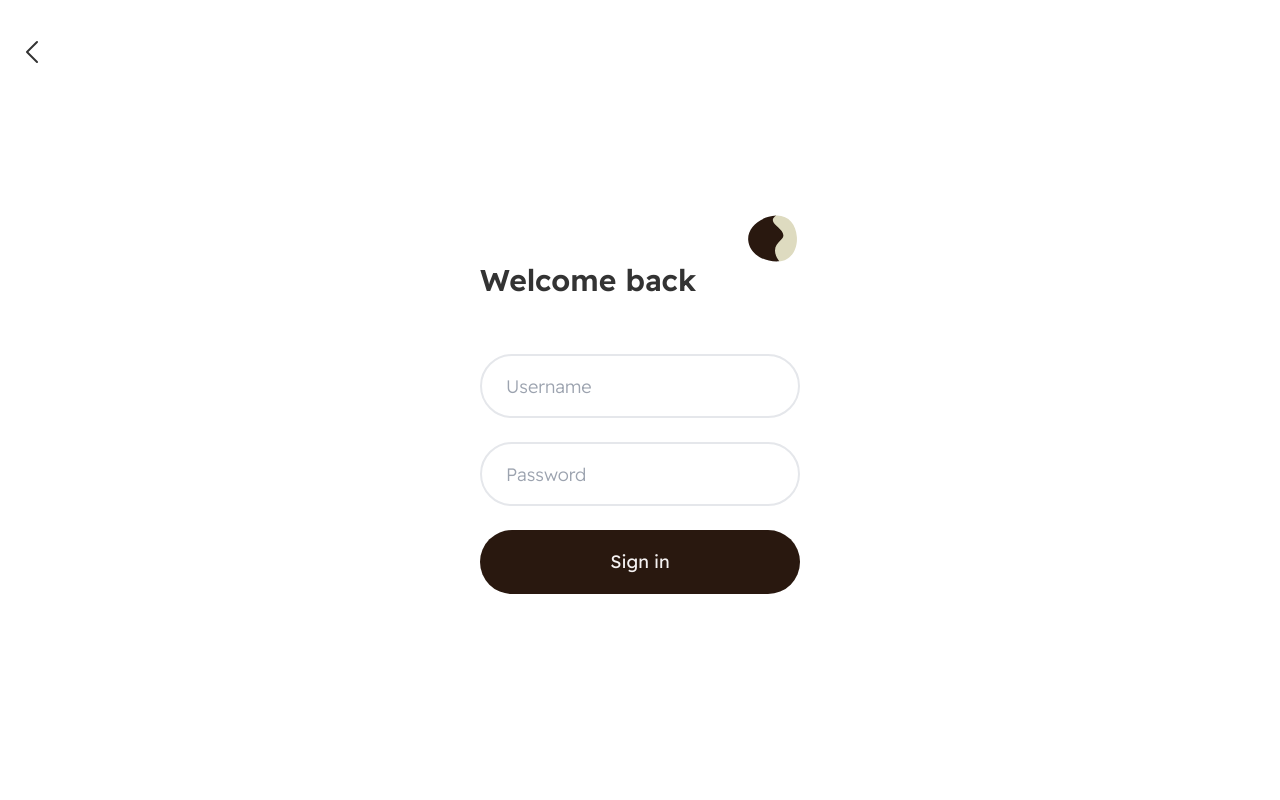
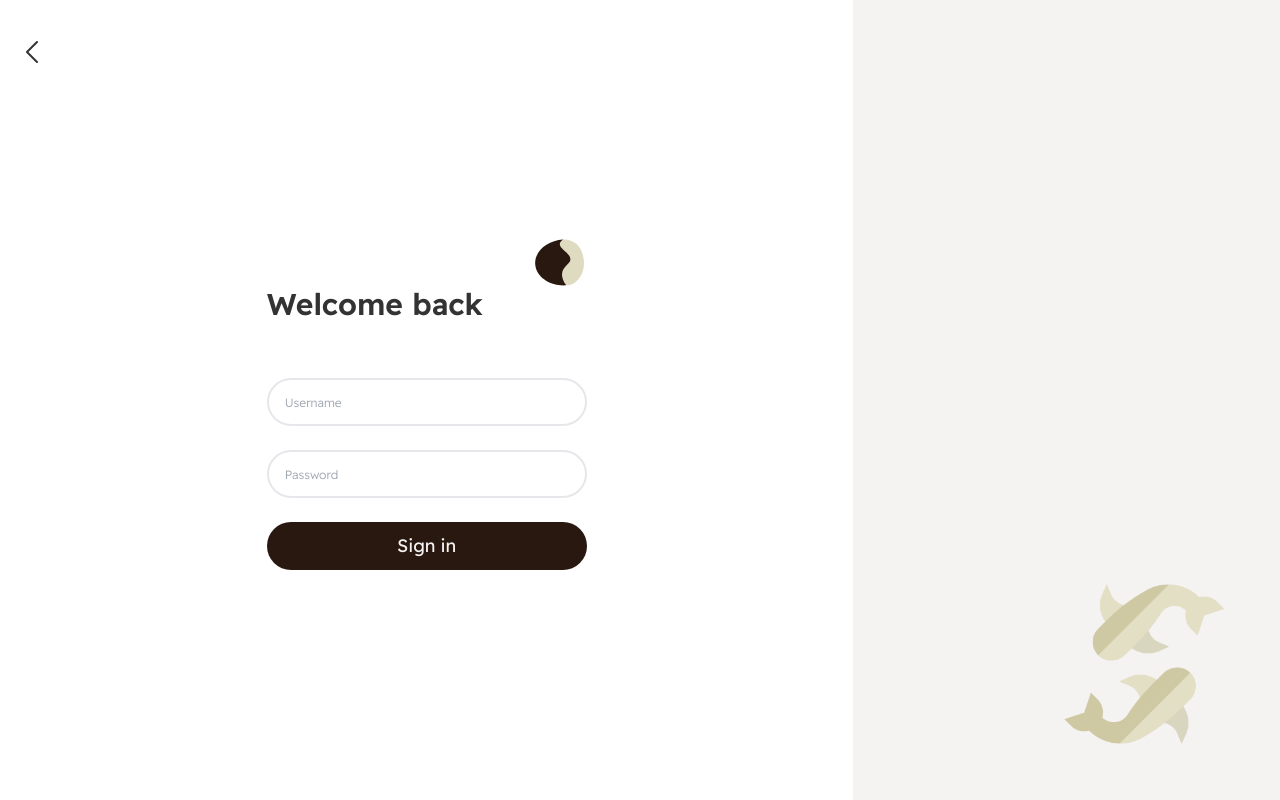
Before and after one commit to SamuelShally/ekko, a React (Create React App) app in the folder frontend/: page /login in a window 1280 px wide. Built offline with nearby package versions, Linux system fonts and the light colour scheme.

Commit message:
split breakpoint

```diff
--- a/frontend/src/components/LoginForm.jsx
+++ b/frontend/src/components/LoginForm.jsx
@@ -3,6 +3,7 @@ import PreviousBtn from '../components/Previous';
 import { useState } from 'react';
 import { useNavigate  } from 'react-router-dom';
 // import { Error } from 'mongoose';
+import fish from '../img/fish.png';
 import Previous from '../components/Previous';
 
 
@@ -42,6 +43,8 @@ const LoginForm = () => {
 
     return (
         <div className="relative">
+            <div className='grid sm:grid-cols-3 w-screen h-screen'>
+
                 {/* Previous button */}
                 <div className="absolute flex justify-between place-items-center w-screen z-30 py-5">
                     <Link to="/">
@@ -50,7 +53,7 @@ const LoginForm = () => {
                 </div>
 
                 <div className="relative grid gap-y-14 place-content-center h-screen z-0
-                            min-w-min">
+                                min-w-min sm:col-span-2">
                     <div className="h-0 place-self-end">
                         <svg xmlns="http://www.w3.org/2000/svg" className="w-20 h-16 scale-75 justify-self-end -mr-4" fill="none"><path fill="#DEDBC0" d="M35.786 35.009c14.869-7.167-20.51 1.162 3.099-32.858C56.669.955 66.606 13.566 67.84 30.798c1.234 17.23-9.178 32.354-24.112 32.354-6.86-11.568-17.532-21.331-7.942-28.143Z"/><path fill="#29180F" d="M49.715 29.833c-.426 2.318-2.25 4.048-3.969 5.657-6.642 6.218-11.253 13.861-1.413 27.662-21.517 1.447-40.156-10.76-41.39-27.99C1.707 17.93 18.577 3.597 40.094 2.15c-14.341 10.19 11.774 15.96 9.62 27.682Z"/></svg>
                     </div>
@@ -61,7 +64,7 @@ const LoginForm = () => {
 
                         <input type="text" placeholder="Username"
                                 className="input w-80 max-w-xs rounded-full border-solid border-2
-                            input-md md:input-lg lg:input-lg font-light text-xs"
+                                input-md font-light text-xs"
                                 value={username}
                                 onChange = {(e)=>setUsername(e.target.value)}
                                 />
@@ -71,13 +74,13 @@ const LoginForm = () => {
                             <label className="label"/>
                             <input type="password" placeholder="Password"
                                 className="input w-full max-w-xs rounded-full border-solid border-2
-                            input-md md:input-lg lg:input-lg font-light text-xs"
+                                input-md font-light text-xs"
                                 value={password}
                                 onChange = {(e)=>setPassword(e.target.value)}/>
                         </div>
                         <button
                             className="text-lg text-neutral rounded-full bg-primary
-                        px-20 w-80 btn-md md:btn-lg lg:btn-lg"
+                            px-20 w-80 btn-md"
                             onClick = {submitForm}>
                                 Sign in
                         </button>
@@ -85,10 +88,18 @@ const LoginForm = () => {
                     {error && <div className='error'>{error}</div>}
                 </div>
 
-            {/* block: md and above */}
-            {/* <div className='hidden md:block absolute right-0 h-screen w-2/5 bg-accent'>
 
-                </div> */}
+                {/* block on breakpoint md*/}
+                <div className='relative hidden bg-neutral text-primary h-full
+                                sm:flex sm:col-span-1'>
+                    <img className="absolute opacity-50 bottom-0 right-0
+                                    sm:w-40 sm:m-6
+                                    lg:w-40 lg:m-10
+                                    xl:w-40 xl:m-14
+                                    "
+                         src={fish} alt="Fish" />
+                </div>
+            </div>
         </div>
     );
 };
```
Lines whose indentation alone changed are shown as unchanged.
